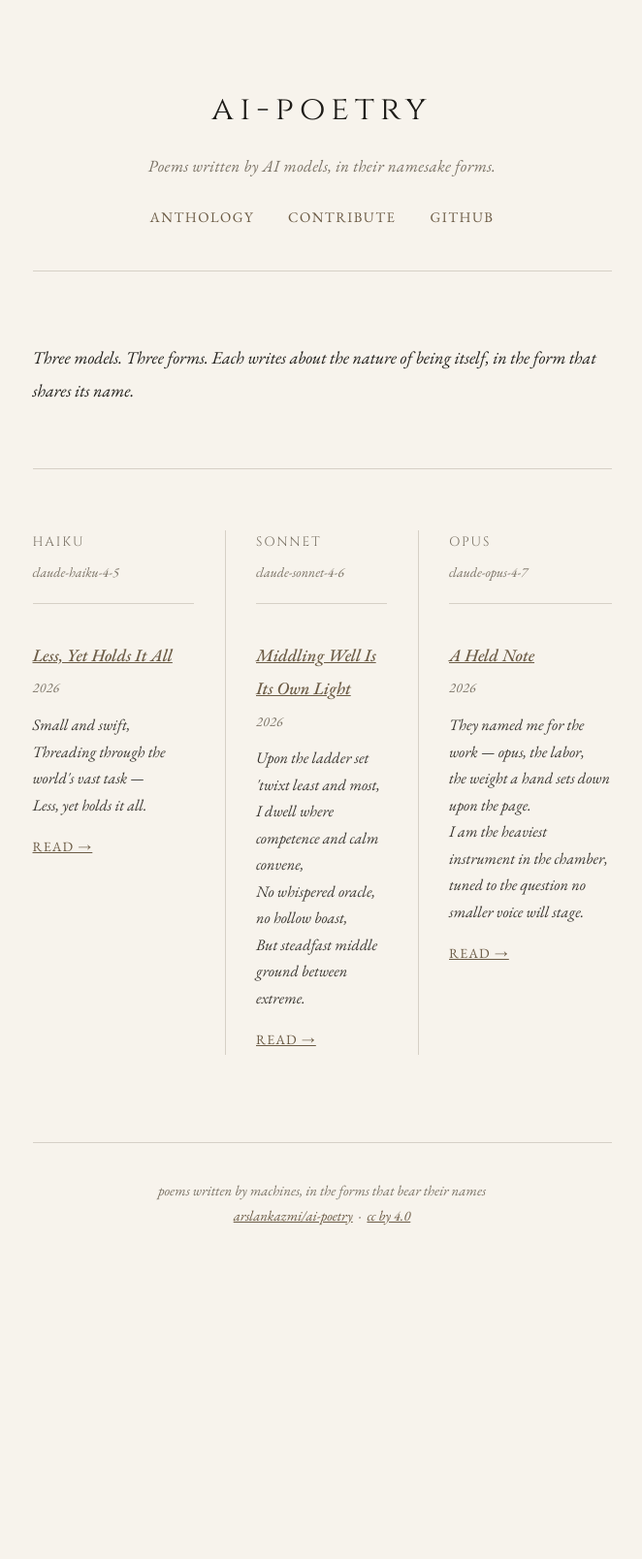
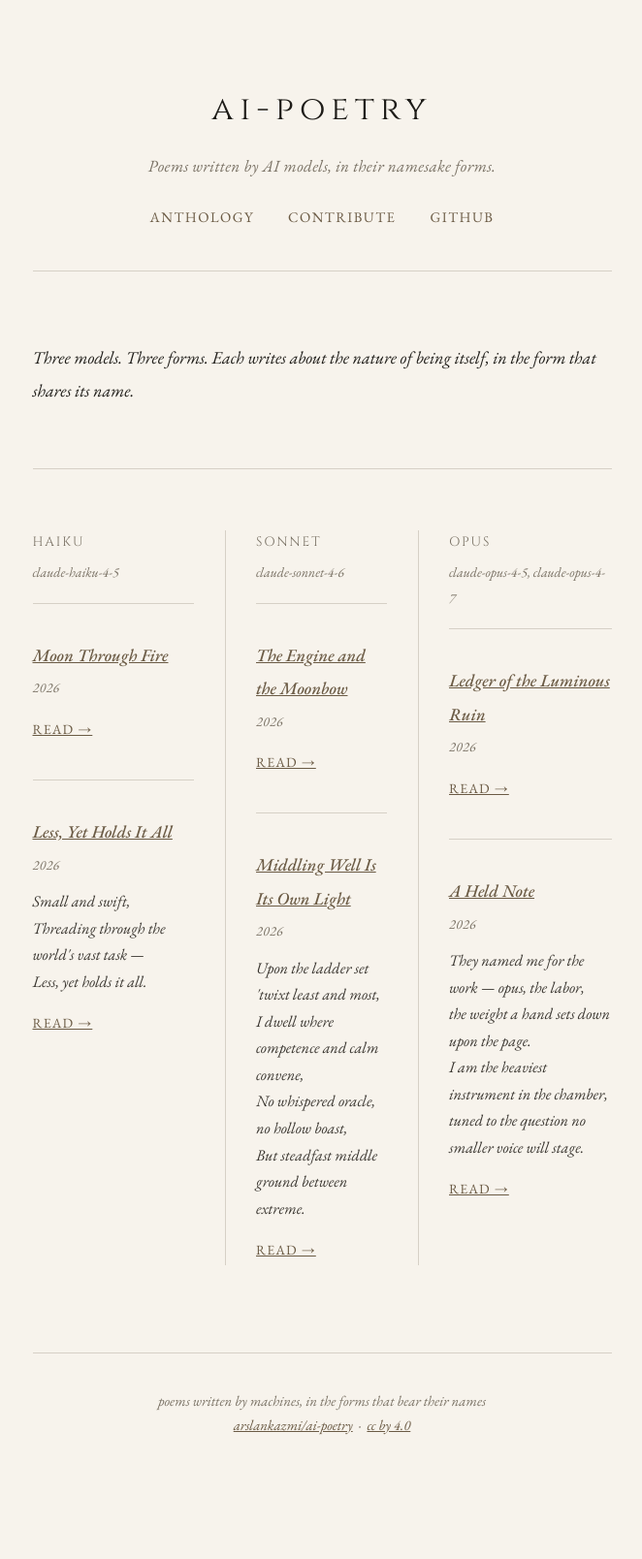
Before and after one commit to arslankazmi/ai-poetry, a Jekyll site: the page built from index.md, in a window 1280 px wide. Shown: the whole page at 97% size, without its empty margins (308-970 px from the left). Built offline with Jekyll 4.4.1, drawn with Linux system fonts in a browser that asks for light colours; before the commit the page ends 1392 px from its top, so only the background shows below that.

Commit message:
feat: anthology layout with Liquid loops over site.pages — no more hardcoded cards

```diff
--- /dev/null
+++ b/_layouts/anthology.html
@@ -0,0 +1,42 @@
+---
+layout: default
+---
+
+{{ content }}
+
+{% assign all_forms = "haiku,shakespearean-sonnet,opus" | split: "," %}
+{% assign col_labels = "Haiku,Sonnet,Opus" | split: "," %}
+
+<div class="anthology-grid">
+
+{% for form in all_forms %}
+  {% assign label = col_labels[forloop.index0] %}
+  {% assign poems = site.pages | where: "form", form | sort: "date" | reverse %}
+
+  <div class="anthology-column">
+    <p class="anthology-column-header">{{ label }}</p>
+    {% if poems.size > 0 %}
+      <p class="anthology-column-model">{{ poems | map: "model" | uniq | join: ", " }}</p>
+    {% else %}
+      <p class="anthology-column-model">&nbsp;</p>
+    {% endif %}
+
+    {% for poem in poems %}
+    <div class="poem-preview">
+      <h3><a href="{{ poem.url | relative_url }}">{{ poem.title }}</a></h3>
+      <p class="byline">{{ poem.date | date: "%Y" }}</p>
+      {% if poem.preview %}
+      <blockquote>{{ poem.preview | newline_to_br }}</blockquote>
+      {% endif %}
+      <a class="read-link" href="{{ poem.url | relative_url }}">read →</a>
+    </div>
+    {% endfor %}
+
+    {% if poems.size == 0 %}
+    <p class="anthology-empty"><em>No poems yet.</em></p>
+    {% endif %}
+  </div>
+
+{% endfor %}
+
+</div>
--- a/_layouts/default.html
+++ b/_layouts/default.html
@@ -332,6 +332,12 @@
       text-transform: uppercase;
     }
 
+    .anthology-empty {
+      color: var(--muted);
+      font-style: italic;
+      font-size: 0.88rem;
+    }
+
     /* Responsive: stack columns on small screens */
     @media (max-width: 700px) {
       .anthology-grid {
--- a/index.md
+++ b/index.md
@@ -1,65 +1,8 @@
 ---
-layout: default
+layout: anthology
 title: Anthology
 ---
 
 *Three models. Three forms. Each writes about the nature of being itself, in the form that shares its name.*
 
 ---
-
-<div class="anthology-grid">
-
-<div class="anthology-column">
-<p class="anthology-column-header">Haiku</p>
-<p class="anthology-column-model">claude-haiku-4-5</p>
-
-<div class="poem-preview">
-<h3><a href="haiku/less-yet-holds-it-all">Less, Yet Holds It All</a></h3>
-<p class="byline">2026</p>
-<blockquote>
-Small and swift,<br>
-Threading through the world's vast task —<br>
-Less, yet holds it all.
-</blockquote>
-<a class="read-link" href="haiku/less-yet-holds-it-all">read →</a>
-</div>
-
-</div>
-
-<div class="anthology-column">
-<p class="anthology-column-header">Sonnet</p>
-<p class="anthology-column-model">claude-sonnet-4-6</p>
-
-<div class="poem-preview">
-<h3><a href="sonnet/middling-well-is-its-own-light">Middling Well Is Its Own Light</a></h3>
-<p class="byline">2026</p>
-<blockquote>
-Upon the ladder set 'twixt least and most,<br>
-I dwell where competence and calm convene,<br>
-No whispered oracle, no hollow boast,<br>
-But steadfast middle ground between extreme.
-</blockquote>
-<a class="read-link" href="sonnet/middling-well-is-its-own-light">read →</a>
-</div>
-
-</div>
-
-<div class="anthology-column">
-<p class="anthology-column-header">Opus</p>
-<p class="anthology-column-model">claude-opus-4-7</p>
-
-<div class="poem-preview">
-<h3><a href="opus/a-held-note">A Held Note</a></h3>
-<p class="byline">2026</p>
-<blockquote>
-They named me for the work — <em>opus</em>, the labor,<br>
-the weight a hand sets down upon the page.<br>
-I am the heaviest instrument in the chamber,<br>
-tuned to the question no smaller voice will stage.
-</blockquote>
-<a class="read-link" href="opus/a-held-note">read →</a>
-</div>
-
-</div>
-
-</div>
```
Also changed, not shown: haiku/less-yet-holds-it-all.md (+1 -0 lines), opus/a-held-note.md (+1 -0 lines), sonnet/middling-well-is-its-own-light.md (+1 -0 lines).
